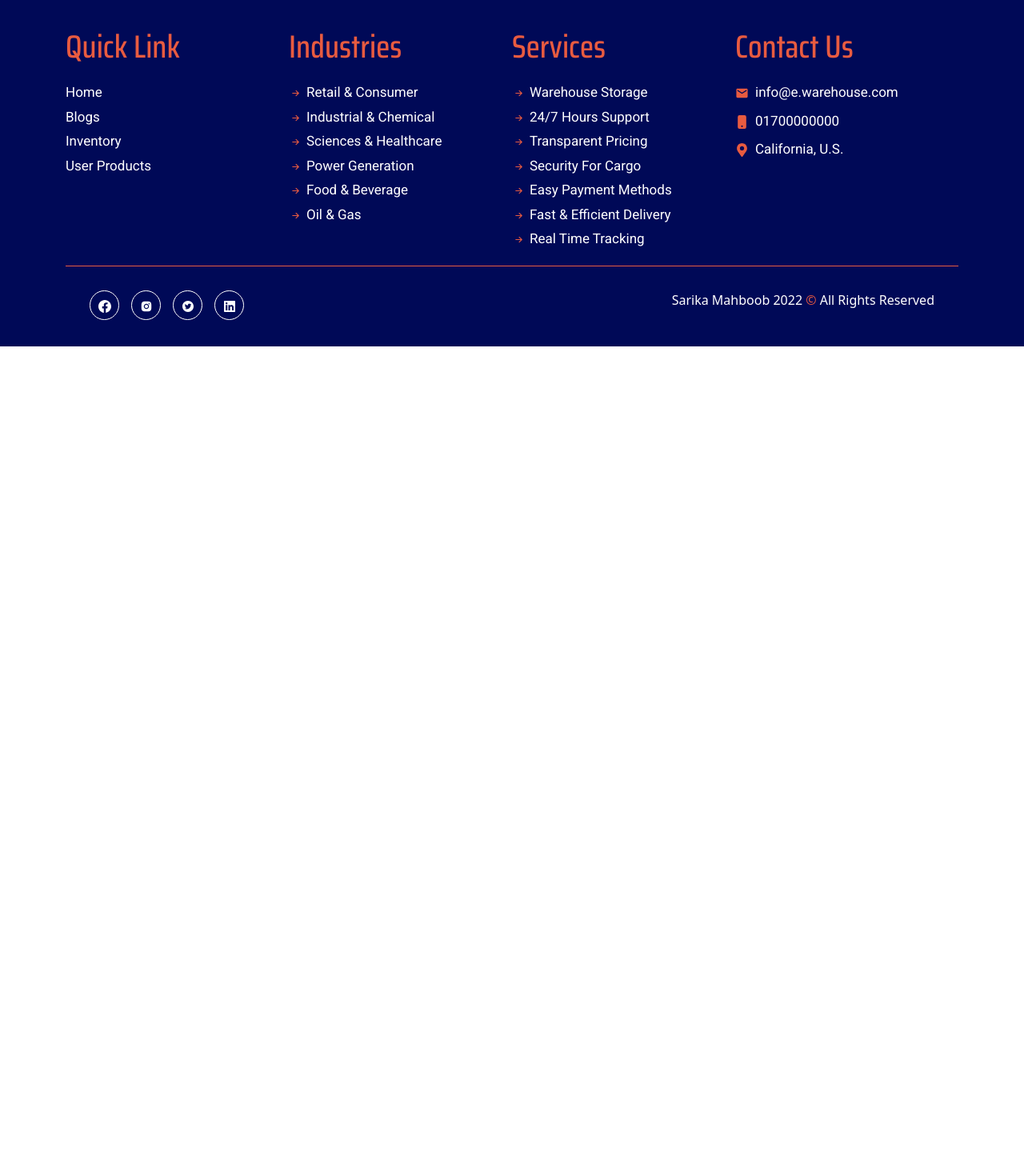
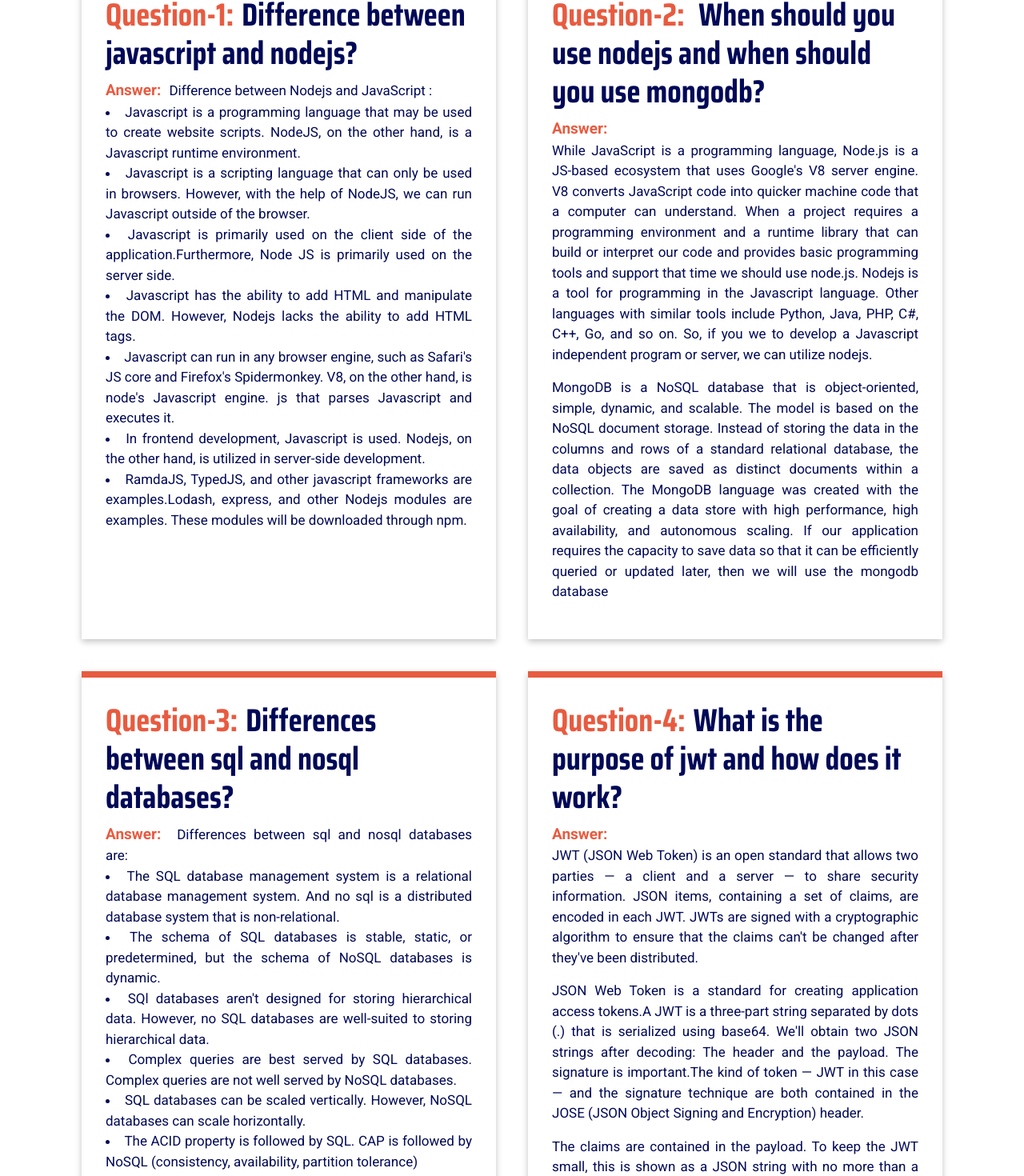
Before and after one commit to sarikamahboob/warehouse-management-client, a React (Create React App) app: page /blogs in a window 1280 px wide. Shown: the part 214-1684 px from the top of the page at 80% size. Before the commit the page ends 800 px from the top, so only its background shows below. Built offline with nearby package versions, Linux system fonts and the light colour scheme; no server answers.

Commit message:
blogs done

```diff
--- a/src/Components/Blogs/Blogs.css
+++ b/src/Components/Blogs/Blogs.css
@@ -0,0 +1,50 @@
+.blog-container{
+    display: grid;
+    grid-template-columns: repeat(2,1fr);
+    margin-top: 80px;
+}
+
+.blog-div{
+    padding: 30px;
+    margin: 20px;
+    border-top: 8px solid #e85b40;
+    box-shadow: rgba(0, 0, 0, 0.24) 0px 3px 8px;
+}
+
+.blog-title{
+    font-family: 'Saira Condensed', sans-serif;
+    color: #000957;
+    font-weight: 700;
+}
+
+.blog-title span{
+    color: #e85b40;
+    font-weight: 700;
+    margin-right: 10px;
+}
+
+.blog-div > p {
+    font-family: 'Roboto', sans-serif;
+    text-align: justify;
+    color: #000957;
+    font-size: 17px;
+}
+
+.blog-div > p > span{
+    color: #e85b40;
+    font-weight: 700;
+    margin-right: 10px;
+    font-size: 19px;
+}
+
+@media only screen and (max-width: 576px) {
+    .blog-container{
+        grid-template-columns: repeat(1,1fr);
+
+    }
+}
+@media only screen and (min-width: 576px) and (max-width: 768px ) {
+    .blog-container{
+        grid-template-columns: repeat(1,1fr);
+    }
+}
--- a/src/Components/Blogs/Blogs.js
+++ b/src/Components/Blogs/Blogs.js
@@ -1,9 +1,166 @@
 import React from "react";
+import "./Blogs.css";
 
 const Blogs = () => {
   return (
     <div>
-      <h1>Blogs</h1>
+      <div className="container">
+        <div className="blog-container">
+          <div className="blog-div" data-aos="zoom-in-down">
+            <h1 className="blog-title">
+              <span>Question-1:</span>Difference between javascript and nodejs?
+            </h1>
+            <p>
+              <span>Answer:</span>
+              Difference between Nodejs and JavaScript :
+              <li>
+                Javascript is a programming language that may be used to create
+                website scripts. NodeJS, on the other hand, is a Javascript
+                runtime environment.
+              </li>
+              <li>
+                Javascript is a scripting language that can only be used in
+                browsers. However, with the help of NodeJS, we can run
+                Javascript outside of the browser.
+              </li>
+              <li>
+                Javascript is primarily used on the client side of the
+                application.Furthermore, Node JS is primarily used on the server
+                side.
+              </li>
+              <li>
+                Javascript has the ability to add HTML and manipulate the DOM.
+                However, Nodejs lacks the ability to add HTML tags.
+              </li>
+              <li>
+                Javascript can run in any browser engine, such as Safari's JS
+                core and Firefox's Spidermonkey. V8, on the other hand, is
+                node's Javascript engine. js that parses Javascript and executes
+                it.
+              </li>
+              <li>
+                In frontend development, Javascript is used. Nodejs, on the
+                other hand, is utilized in server-side development.
+              </li>
+              <li>
+                RamdaJS, TypedJS, and other javascript frameworks are
+                examples.Lodash, express, and other Nodejs modules are examples.
+                These modules will be downloaded through npm.
+              </li>
+            </p>
+          </div>
+          <div className="blog-div" data-aos="zoom-in-down">
+            <h1 className="blog-title">
+              <span>Question-2:</span> When should you use nodejs and when
+              should you use mongodb?
+            </h1>
+            <p>
+              <span>Answer: </span>
+              <p>
+                While JavaScript is a programming language, Node.js is a
+                JS-based ecosystem that uses Google's V8 server engine. V8
+                converts JavaScript code into quicker machine code that a
+                computer can understand. When a project requires a programming
+                environment and a runtime library that can build or interpret
+                our code and provides basic programming tools and support that
+                time we should use node.js. Nodejs is a tool for programming in
+                the Javascript language. Other languages with similar tools
+                include Python, Java, PHP, C#, C++, Go, and so on. So, if you we
+                to develop a Javascript independent program or server, we can
+                utilize nodejs.
+              </p>
+              <p>
+                MongoDB is a NoSQL database that is object-oriented, simple,
+                dynamic, and scalable. The model is based on the NoSQL document
+                storage. Instead of storing the data in the columns and rows of
+                a standard relational database, the data objects are saved as
+                distinct documents within a collection. The MongoDB language was
+                created with the goal of creating a data store with high
+                performance, high availability, and autonomous scaling. If our
+                application requires the capacity to save data so that it can be
+                efficiently queried or updated later, then we will use the
+                mongodb database
+              </p>
+            </p>
+          </div>
+          <div className="blog-div" data-aos="zoom-in-down">
+            <h1 className="blog-title">
+              <span>Question-3:</span>Differences between sql and nosql
+              databases?
+            </h1>
+            <p>
+              <span>Answer: </span>Differences between sql and nosql databases
+              are:
+              <li>
+                The SQL database management system is a relational database
+                management system. And no sql is a distributed database system
+                that is non-relational.
+              </li>
+              <li>
+                The schema of SQL databases is stable, static, or predetermined,
+                but the schema of NoSQL databases is dynamic.
+              </li>
+              <li>
+                SQl databases aren't designed for storing hierarchical data.
+                However, no SQL databases are well-suited to storing
+                hierarchical data.
+              </li>
+              <li>
+                Complex queries are best served by SQL databases. Complex
+                queries are not well served by NoSQL databases.
+              </li>
+              <li>
+                SQL databases can be scaled vertically. However, NoSQL databases
+                can scale horizontally.
+              </li>
+              <li>
+                The ACID property is followed by SQL. CAP is followed by NoSQL
+                (consistency, availability, partition tolerance)
+              </li>
+            </p>
+          </div>
+          <div className="blog-div" data-aos="zoom-in-down">
+            <h1 className="blog-title">
+              <span>Question-4:</span>What is the purpose of jwt and how does it
+              work?
+            </h1>
+            <p>
+              {" "}
+              <span>Answer: </span>
+              <p>
+                JWT (JSON Web Token) is an open standard that allows two parties
+                — a client and a server — to share security information. JSON
+                items, containing a set of claims, are encoded in each JWT. JWTs
+                are signed with a cryptographic algorithm to ensure that the
+                claims can't be changed after they've been distributed.
+              </p>
+              <p>
+                JSON Web Token is a standard for creating application access
+                tokens.A JWT is a three-part string separated by dots (.) that
+                is serialized using base64. We'll obtain two JSON strings after
+                decoding: The header and the payload. The signature is
+                important.The kind of token — JWT in this case — and the
+                signature technique are both contained in the JOSE (JSON Object
+                Signing and Encryption) header.
+              </p>
+              <p>
+                The claims are contained in the payload. To keep the JWT small,
+                this is shown as a JSON string with no more than a dozen fields.
+                The server normally uses this information to verify that the
+                user has authorization to do the activity requested. There are
+                no mandatory claims in a JWT, but claims may be made mandatory
+                by overlying standards. The signature verifies that the token
+                hasn't been tampered with in any way. The person who creates the
+                JWT signs the header and payload with a secret that both the
+                issuer and receiver know about, or with a private key that only
+                the sender knows about. The receiving party checks that the
+                header and payload match the signature when the token is
+                utilized.
+              </p>
+            </p>
+          </div>
+        </div>
+      </div>
     </div>
   );
 };
--- a/src/Components/Home/Footer/Footer.css
+++ b/src/Components/Home/Footer/Footer.css
@@ -1,6 +1,7 @@
 .footer{
     background-color: #000957;
-    margin-top: 80px;
+    margin-top: 340px;
+    bottom: 0%;
 }
 
 .first-footer-container{
--- a/src/Components/Home/Footer/Footer.js
+++ b/src/Components/Home/Footer/Footer.js
@@ -17,14 +17,24 @@ const Footer = () => {
     <div className="footer">
       <div className="container">
         <div className="first-footer-container">
-          <div className="quick-link">
+          <div
+            className="quick-link"
+            data-aos="fade-right"
+            data-aos-easing="linear"
+            data-aos-duration="1000"
+          >
             <h1>Quick Link</h1>
             <li onClick={() => navigate(`/home`)}> Home</li>
             <li onClick={() => navigate(`/blogs`)}>Blogs</li>
             <li onClick={() => navigate(`/inventory`)}>Inventory</li>
             <li onClick={() => navigate(`/userproducts`)}>User Products</li>
           </div>
-          <div className="industries">
+          <div
+            className="industries"
+            data-aos="fade-right"
+            data-aos-easing="linear"
+            data-aos-duration="1000"
+          >
             <h1>Industries</h1>
             <li>
               {" "}
@@ -66,7 +76,12 @@ const Footer = () => {
               Oil & Gas
             </li>
           </div>
-          <div className="services">
+          <div
+            className="services"
+            data-aos="fade-right"
+            data-aos-easing="linear"
+            data-aos-duration="1000"
+          >
             <h1> Services</h1>
             <li>
               <span>
@@ -113,7 +128,12 @@ const Footer = () => {
               Real Time Tracking
             </li>
           </div>
-          <div className="contact-us">
+          <div
+            className="contact-us"
+            data-aos="fade-right"
+            data-aos-easing="linear"
+            data-aos-duration="1000"
+          >
             <h1>Contact Us</h1>
             <div className="contact">
               <span className="icon">
--- a/src/Components/Home/Header/Header.js
+++ b/src/Components/Home/Header/Header.js
@@ -40,6 +40,9 @@ const Header = () => {
                 >
                   Blogs
                 </Nav.Link>
+
+                {user && (
+                  <>
                     <Nav.Link
                       as={NavLink}
                       to="/inventory"
@@ -49,9 +52,6 @@ const Header = () => {
                     >
                       Inventory
                     </Nav.Link>
-
-                {user && (
-                  <>
                     <Nav.Link
                       as={NavLink}
                       to="/addProduct"
--- a/src/Components/ProductManagement/UserProducts/UserProducts.js
+++ b/src/Components/ProductManagement/UserProducts/UserProducts.js
@@ -55,6 +55,7 @@ const UserProducts = () => {
 
   return (
     <div className="container">
+      <h1 className="benefit-section-title">Add Products Please !!!</h1>
       <div className="user-product-container">
         {userProducts.map((order) => (
           <div className="user-product">
```
Also changed, not shown: src/App.js (+8 -2 lines), 1 other file (tests, documents, lock files or other folders). Lines whose indentation alone changed are shown as unchanged.
